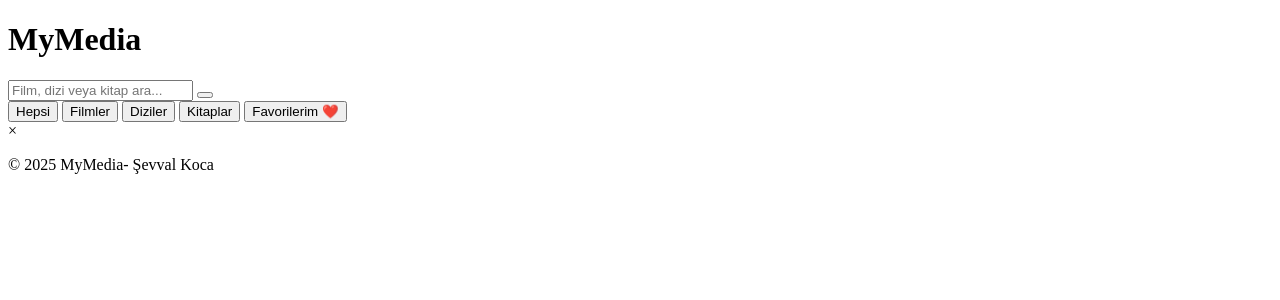
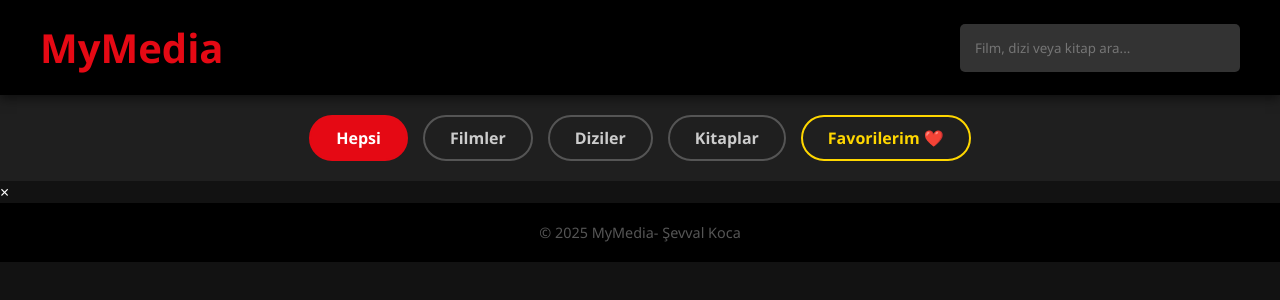
Before and after one commit to SauWebProgramming/web-tech-project-sevvalscode, a plain HTML site: page index.html in a window 1280 px wide. Drawn offline with Linux system fonts and the light colour scheme.

Commit message:
css ilk duzenleme

```diff
--- a/index.html
+++ b/index.html
@@ -4,6 +4,7 @@
     <meta charset="UTF-8">
     <meta name="viewport" content="width=device-width, initial-scale=1.0">
     <title>Medya Kütüphanesi</title>
+    <link rel="stylesheet" href="style.css">
 </head>
 <body>
 
--- /dev/null
+++ b/style.css
@@ -0,0 +1,97 @@
+
+* {
+    margin: 0;
+    padding: 0;
+    box-sizing: border-box;
+    font-family: 'Segoe UI', Tahoma, Geneva, Verdana, sans-serif;
+}
+
+body {
+    background-color: #121212;
+    color: #ffffff;
+    min-height: 100vh;
+    display: flex;
+    flex-direction: column;
+}
+
+header {
+    background-color: #000000;
+    padding: 20px 40px;
+    display: flex;
+    justify-content: space-between;
+    align-items: center;
+    box-shadow: 0 4px 10px rgba(0,0,0,0.5);
+    position: sticky;
+    top: 0;
+    z-index: 100;
+}
+
+.logo h1 {
+    color: #e50914;
+    font-size: 2.5rem;
+    font-weight: bold;
+    cursor: pointer;
+}
+
+.search-container {
+    display: flex;
+    background-color: #333;
+    border-radius: 5px;
+    padding: 5px;
+}
+
+.search-container input {
+    background: transparent;
+    border: none;
+    color: white;
+    padding: 10px;
+    outline: none;
+    width: 250px;
+}
+
+.search-container button {
+    background: transparent;
+    border: none;
+    color: white;
+    cursor: pointer;
+    padding: 0 10px;
+}
+
+nav {
+    display: flex;
+    justify-content: center;
+    gap: 15px;
+    padding: 20px;
+    background-color: #1f1f1f;
+}
+
+.filter-btn {
+    background-color: transparent;
+    border: 2px solid #555;
+    color: #ccc;
+    padding: 10px 25px;
+    border-radius: 30px;
+    cursor: pointer;
+    font-size: 1rem;
+    font-weight: bold;
+}
+
+.filter-btn.active {
+    background-color: #e50914;
+    border-color: #e50914;
+    color: white;
+}
+
+.fav-btn {
+    border-color: #ffd700;
+    color: #ffd700;
+}
+
+footer {
+    margin-top: auto;
+    text-align: center;
+    padding: 20px;
+    background-color: #000;
+    color: #555;
+    font-size: 0.9rem;
+}
```
